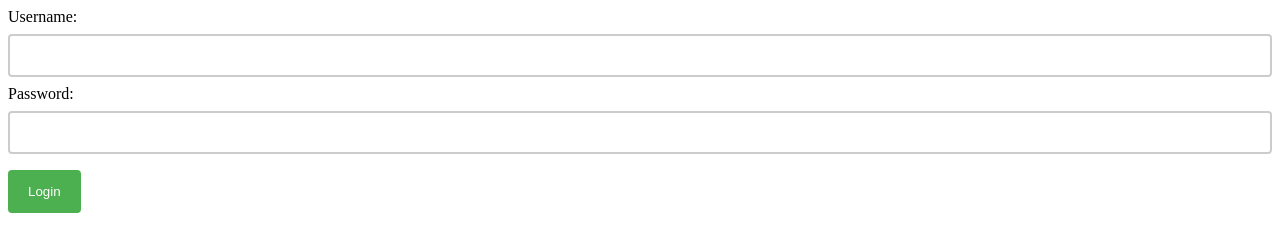
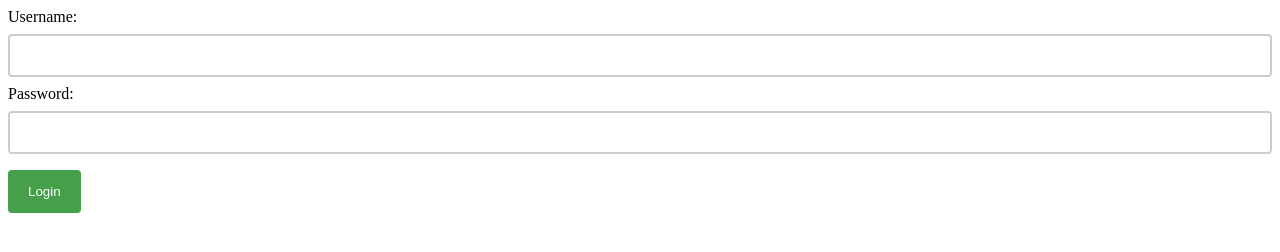
Before and after one commit to AddisBelayhu/loginFormTwo, a plain HTML site: page index.html in a window 1280 px wide. In both pictures the pointer is over the button "Login". Drawn offline with Linux system fonts and the light colour scheme.

Commit message:
button two

```diff
--- a/style.css
+++ b/style.css
@@ -22,3 +22,8 @@ button[type=submit] {
     border-radius: 4px;
     cursor: pointer;
   }
+
+  /* Add a hover effect to the login button */
+button[type=submit]:hover {
+    background-color: #45a049;
+  }
```
